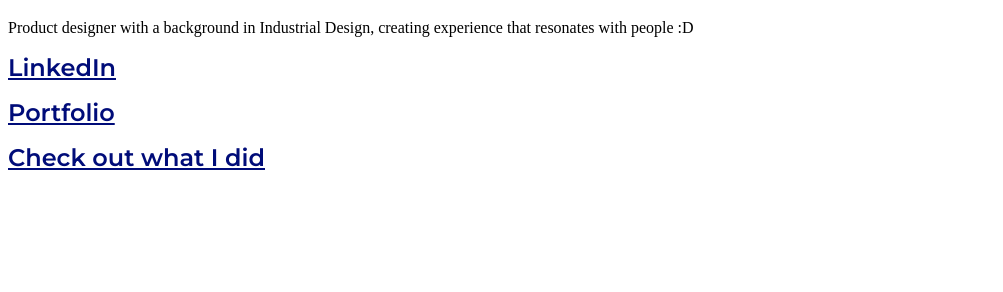
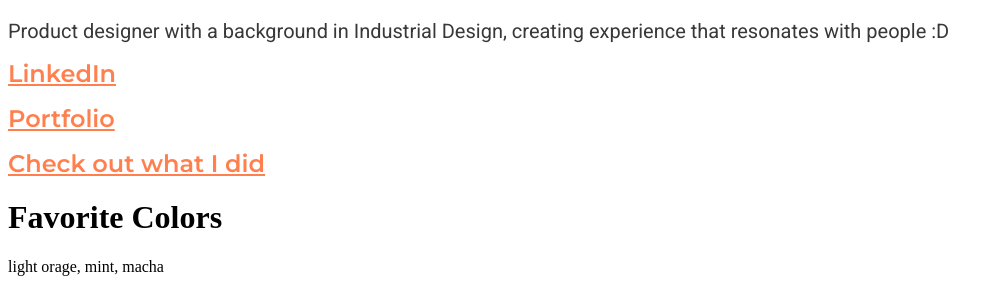
Before and after one commit to jiafeng-zhu/session-05, a plain HTML site: page index.html in a window 1280 px wide. Shown: the part 695-987 px from the top of the page, without its empty margins (0-1003 px from the left). Before the commit the page ends 883 px from the top, so only its background shows below. Drawn offline with Linux system fonts and the light colour scheme.

Commit message:
Add favorite colors on homepage

```diff
--- a/index.html
+++ b/index.html
@@ -17,7 +17,9 @@
     <main>
         <img src="./assets/img/jiafeng-zhu.png" alt="Photo of Jiafeng Zhu">
         <h1>Jiafeng ‘Lemon’ Zhu</h1>
-        <p>Product designer with a background in Industrial Design, creating experience that resonates with people :D</p>
+        <p>
+            <a class="discription">Product designer with a background in Industrial Design, creating experience that resonates with people :D</a>
+        </p>
         <p>
             <a href="https://www.linkedin.com/in/jiafeng-feng-zhu-3001a9160/" class="btn">LinkedIn</a>
         </p>
@@ -27,6 +29,12 @@
         <p>
             <a href="https://www.red-dot.org/project/with-u-48376" class="btn">Check out what I did</a>
         </p>
+
+        <div>
+            <h1>Favorite Colors</h1>
+            <p>light orage, mint, macha</p>
+        </div>
+
     </main>
 </body>
 </html>
--- a/style.css
+++ b/style.css
@@ -19,7 +19,17 @@
     font-size: 24px;
     line-height: 29px;
 
-    color: #000C79;
+    color: #ff804e;
 
-    color: #000C79;
 }
+
+.discription {
+    font-family: Roboto;
+    font-style: thin;
+    font-weight: 100;
+    font-size: 20px;
+    line-height: 24px;
+
+    color: #383838;
+
+}
```
